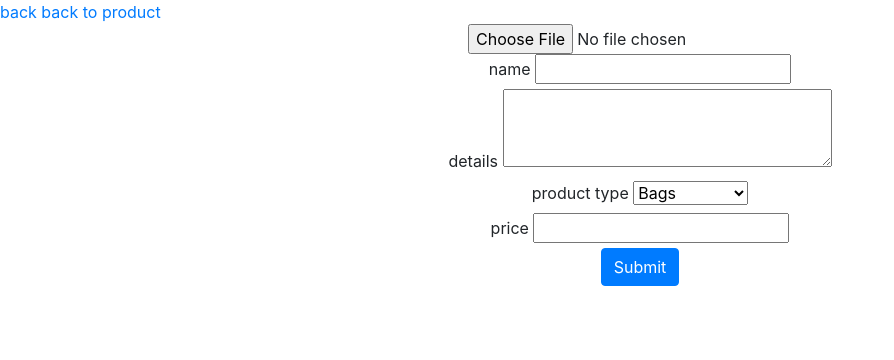
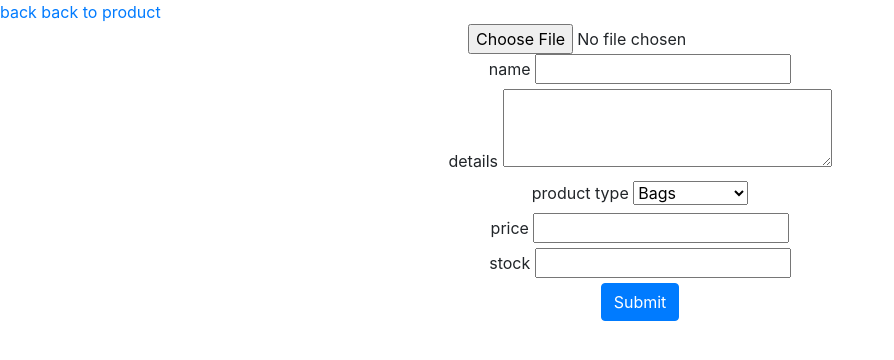
Before and after one commit to Coupdeg/coup-web, a Django app: page /admin/product/add in a window 1280 px wide. Shown: the top 360 px of the page, without its empty margins (0-894 px from the left). Run offline with Django 3.2, Linux system fonts and the light colour scheme; some libraries are stand-ins or nearby versions; some web fonts are replaced.

Commit message:
Admin add product can increase stock

```diff
--- a/coupdeg/templates/user/admin/product/add.html
+++ b/coupdeg/templates/user/admin/product/add.html
@@ -29,6 +29,10 @@
 			<label for="">price</label>
 			<input type="text" name="price">
 		</div>
+		<div>
+			<label for="">stock</label>
+			<input type="text" name="stock">
+		</div>
 		<input type="submit" class="btn btn-primary">
 	</form>
 </div>
--- a/coupdeg/views_admin.py
+++ b/coupdeg/views_admin.py
@@ -12,7 +12,8 @@ def add_product(request):
 		details = request.POST.get('details', False)
 		product_types = request.POST.get('type', False)
 		price = request.POST.get('price', False)
-		product = Product(name=name, details=details, product_types=product_types, price=price)
+		stock = request.POST.get('stock', False)
+		product = Product(name=name, details=details, product_types=product_types, price=price, stock=stock)
 		product.save()
 		image = Image(image=image, image_types=1, type_id=product.id, role=0)
 		image.save()
```
